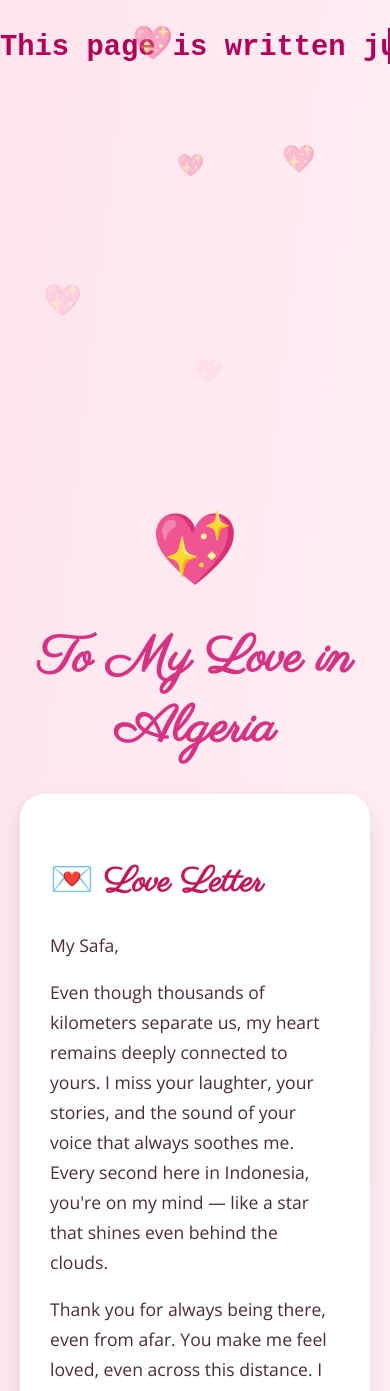
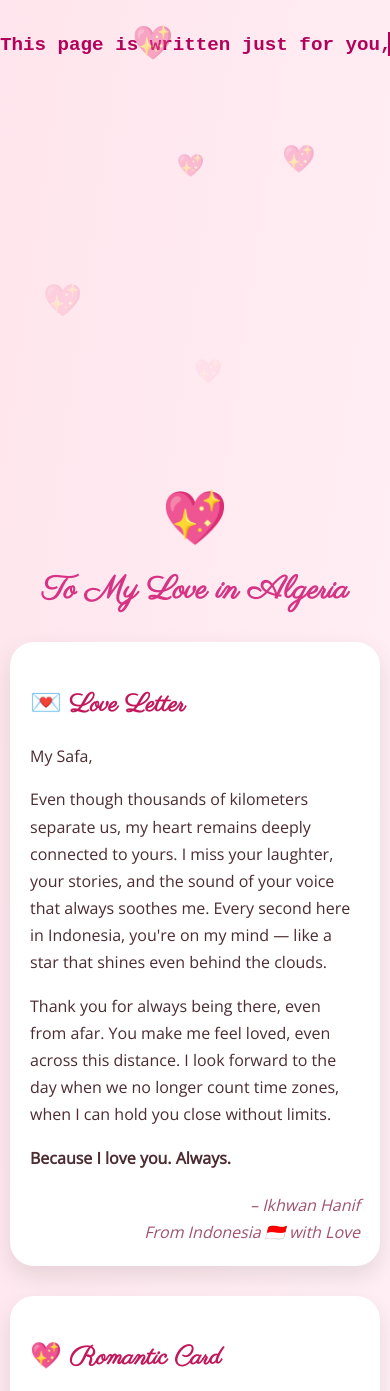
Before and after one commit to ikhwanhanif/romantic-web, a plain HTML site: page index.html in a window 390 px wide. Shown: the part 381-1772 px from the top of the page. Drawn offline with nearby package versions, Linux system fonts and the light colour scheme.

Commit message:
Update style.css

```diff
--- a/style.css
+++ b/style.css
@@ -146,3 +146,47 @@ audio {
 @keyframes fadeIn {
   to { opacity: 1; }
 }
+
+/* Responsive design for small screens */
+@media (max-width: 768px) {
+  .container {
+    padding: 20px 10px;
+  }
+
+  h1 {
+    font-size: 2em;
+  }
+
+  h2 {
+    font-size: 1.6em;
+  }
+
+  .heart {
+    font-size: 48px;
+  }
+
+  .letter, .card {
+    font-size: 1em;
+    padding: 20px;
+  }
+
+  #typewriter-text {
+    font-size: 1.2em;
+    text-align: center;
+  }
+
+  .gallery-message {
+    font-size: 0.95em;
+    padding: 0 10px;
+  }
+
+  .quote-gallery blockquote {
+    font-size: 1em;
+    padding: 15px 20px;
+    margin: 0 10px;
+  }
+
+  audio {
+    width: 100%;
+  }
+}
```
